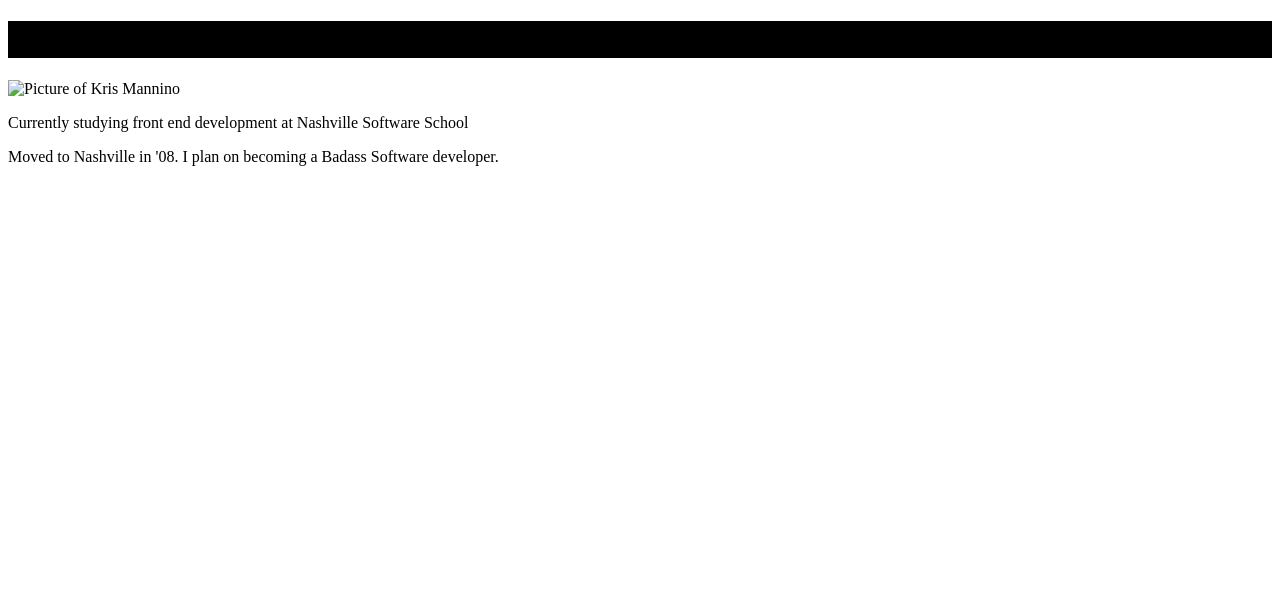
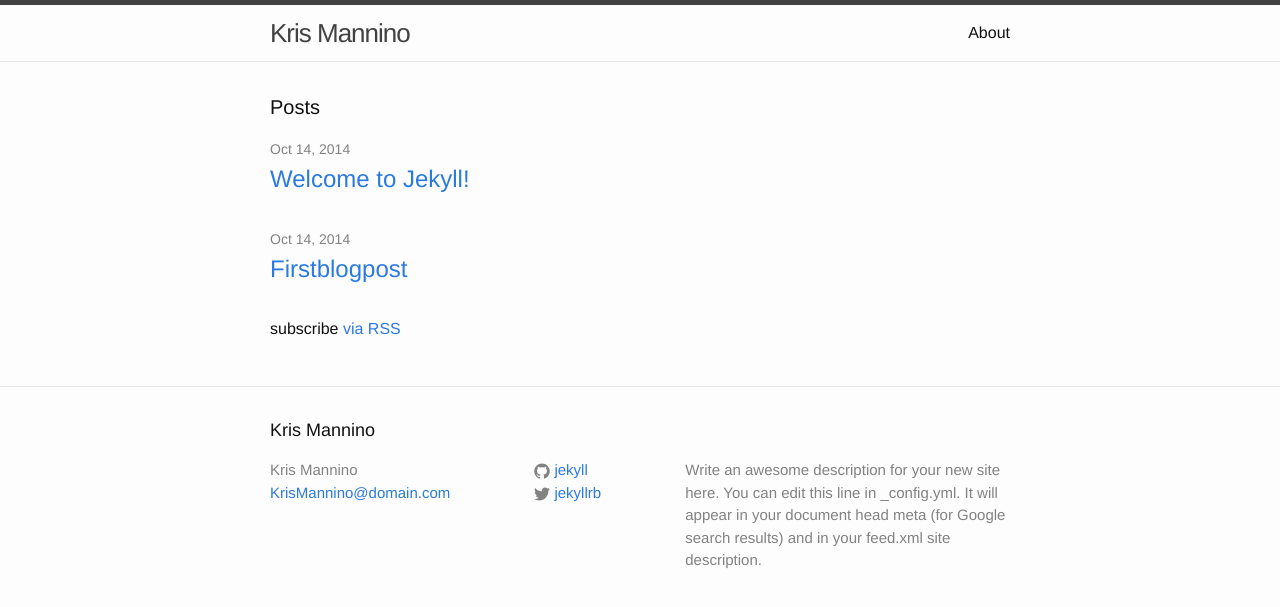
Before and after one commit to KrisMannino/NSS-Jekyll-Portfolio, a Jekyll site: the page built from index.html, in a window 1280 px wide. Shown: the top 607 px of the page. Built offline with Jekyll 4.4.1, drawn with Linux system fonts in a browser that asks for light colours.

Commit message:
added about.md and updated index.html

```diff
--- a/_config.yml
+++ b/_config.yml
@@ -1,12 +1,14 @@
 # Site settings
 title: Kris Mannino
-email: krismannino@gmail.com
+email: KrisMannino@domain.com
 description: > # this means to ignore newlines until "baseurl:"
-  Kris Mannino's blog on Nashville Software Schools cohort number 7
+  Write an awesome description for your new site here. You can edit this
+  line in _config.yml. It will appear in your document head meta (for
+  Google search results) and in your feed.xml site description.
 baseurl: "" # the subpath of your site, e.g. /blog/
-url: "http://krismannino.github.io" # the base hostname & protocol for your site
-twitter_username: "@krismunny"
-github_username:  "krismannino"
+url: "http://yourdomain.com" # the base hostname & protocol for your site
+twitter_username: jekyllrb
+github_username:  jekyll
 
 # Build settings
 markdown: kramdown
--- a/index.html
+++ b/index.html
@@ -1,13 +1,23 @@
-<!DOCTYPE html>
-<html>
-  <head>
-  <link rel="stylesheet" href="style/main.css">
-    <title>Kris Mannino's Portfolio</title>
-    <h1>Kris Mannino</h1>
-  </head>
-  <body>
-    <img src="#########" alt="Picture of Kris Mannino">
-    <p>Currently studying front end development at Nashville Software School</p>
-    <p>Moved to Nashville in '08.  I plan on becoming a Badass Software developer. </p>
-  </body>
-</html>
+---
+layout: default
+---
+
+<div class="home">
+
+  <h1 class="page-heading">Posts</h1>
+
+  <ul class="post-list">
+    {% for post in site.posts %}
+      <li>
+        <span class="post-meta">{{ post.date | date: "%b %-d, %Y" }}</span>
+
+        <h2>
+          <a class="post-link" href="{{ post.url | prepend: site.baseurl }}">{{ post.title }}</a>
+        </h2>
+      </li>
+    {% endfor %}
+  </ul>
+
+  <p class="rss-subscribe">subscribe <a href="{{ "/feed.xml" | prepend: site.baseurl }}">via RSS</a></p>
+
+</div>
```
Also changed, not shown: about.md (+1 -2 lines).
